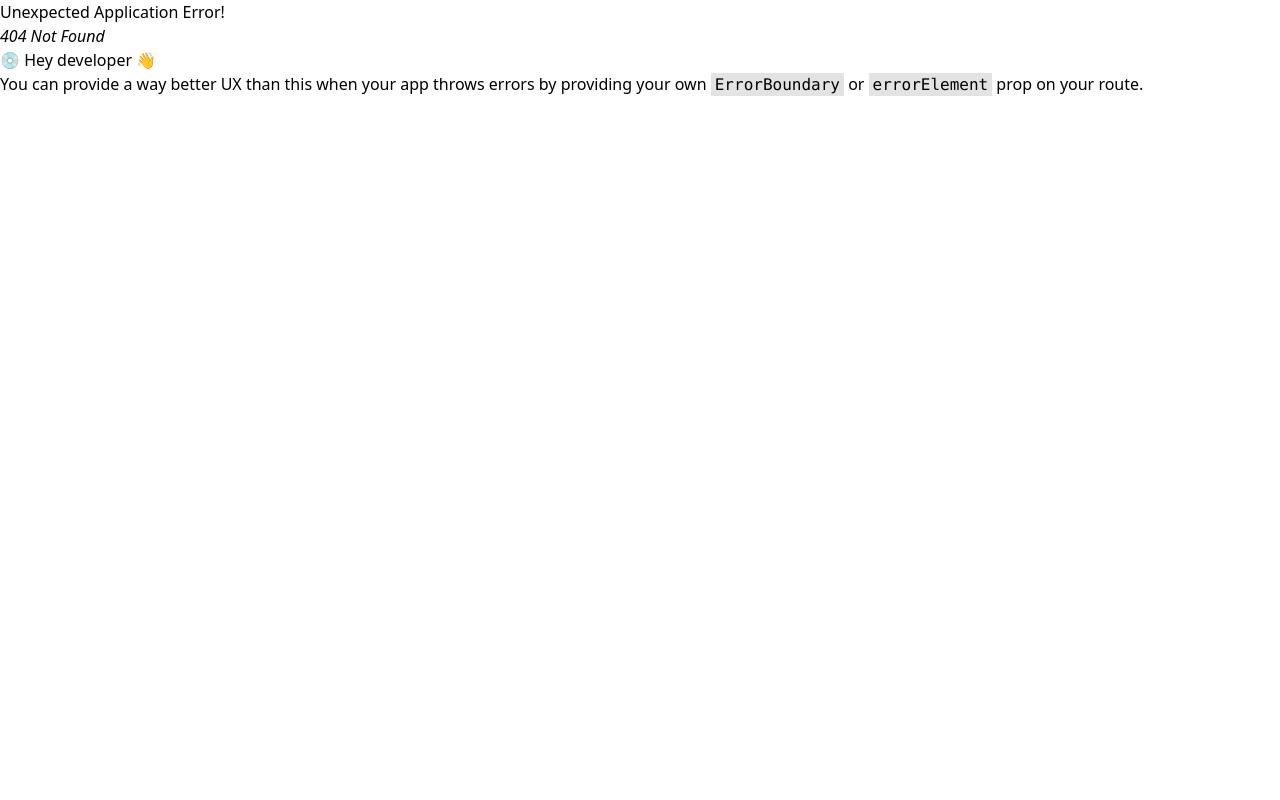
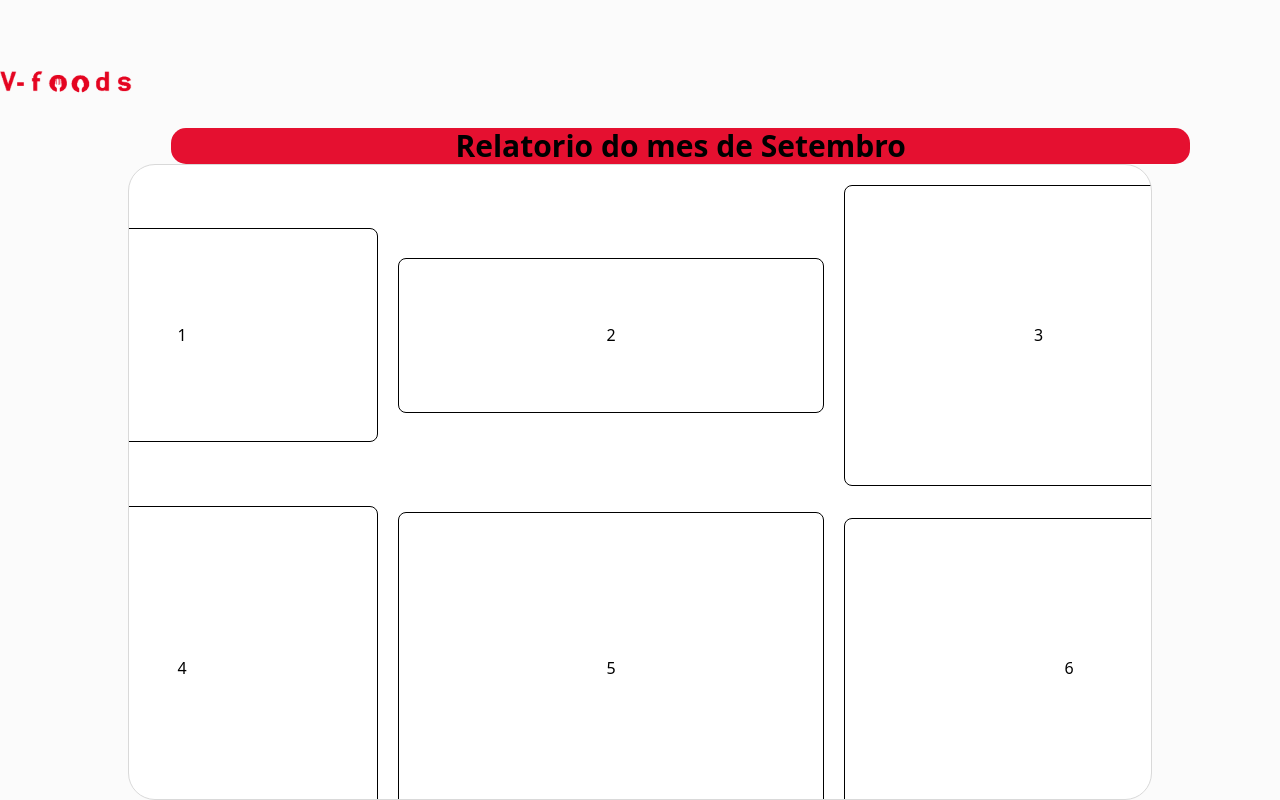
Before and after one commit to celobastos/v-foods-front, a React (Vite) app: page /Relatorio in a window 1280 px wide. Before the commit this address had no page. Built offline with nearby package versions, Linux system fonts and the light colour scheme.

Commit message:
feat: adicionar pagina de relatorio

```diff
--- a/src/App.tsx
+++ b/src/App.tsx
@@ -4,6 +4,7 @@ import { PerfilGestor } from "./pages/Perfil";
 import Colaborador from "./pages/Colaborador";
 import HomePage from './pages/homepage/homepage';
 import Indicadores from './pages/indicadores/indicadores';
+import Relatorio from "./pages/relatorio/relatorio";
 
 const router = createBrowserRouter([
   {
@@ -26,6 +27,11 @@ const router = createBrowserRouter([
     path: "/Indicadores",
     Component: Indicadores,
   },
+  {
+    path: "/Relatorio",
+    Component: Relatorio,
+  },
+
 ]);
 export default function App() {
   return <RouterProvider router={router} fallbackElement={<p>Loading...</p>} />;
--- a/src/components/sideMenu/sideMenu.tsx
+++ b/src/components/sideMenu/sideMenu.tsx
@@ -17,13 +17,13 @@ const SideMenu: React.FC = () => {
                 </div>
                 <ul>
                 <li className="mb-4 hover:bg-hover-blue transition p-2 rounded-md">
-                    <a href="#" className="text-gray-700 flex items-center space-x-6">
+                    <a href="/home" className="text-gray-700 flex items-center space-x-6">
                         <img src={HomeIcon} alt="Home Icon" className="w-6 h-6" />
                         <span>Home</span>
                     </a>
                 </li>
                     <li className="mb-4 hover:bg-hover-blue transition p-2 rounded-md">
-                    <a href="#" className="text-gray-700 flex items-center space-x-6">
+                    <a href="http://127.0.0.1:5173/indicadores" className="text-gray-700 flex items-center space-x-6">
                         <img src={IndicadoresIcon} alt="Home Icon" className="w-6 h-6" />
                         <span>Indicadores</span>
                     </a>
--- /dev/null
+++ b/src/pages/relatorio/relatorio.css
@@ -0,0 +1,109 @@
+.header{
+
+    width: 80%;
+
+    border-radius: 15px;
+    display: flex;
+    background-color: #E51030;
+    align-content: center;
+    justify-content: space-between;
+    margin-top: 75px;
+    text-align: center;
+    justify-content: center;
+    margin-left: 3%;
+    margin-top: 10%;
+    margin-right: 7%;
+
+}
+
+.string-relatorio{
+    color:  #FBFBFB;
+    justify-content: center !important;
+}
+.div-total {
+    display: flex;
+    flex-direction: column;
+    height: 100vh;
+    background-color: #FBFBFB;
+}
+
+.string-relatorio{
+    width: 100%;
+}
+.div-bottom {
+    background-color: #FFFFFF;
+    display: grid;
+    width: 80%;
+    grid-template-columns: repeat(3, 1fr);
+    gap: 20px;
+    padding: 20px;
+    border: 1px solid #D9D9D9;
+    margin: 0 auto;
+    border-radius: 27px;
+    justify-content: center;
+    align-items: center;
+}
+.div-top {
+   padding-bottom: 1%;
+
+}
+.div-item {
+    width: 392px;
+    height: 214px;
+    border: 1px solid black;
+    border-radius: 8px;
+    display: flex;
+    align-items: center;
+    justify-content: center;
+
+}
+.div-item4 {
+    width: 392px;
+    height: 324px;
+    border: 1px solid black;
+    border-radius: 8px;
+    display: flex;
+    align-items: center;
+    justify-content: center;
+
+}
+.div-item5 {
+    width: 426px;
+    height: 312px;
+    border: 1px solid black;
+    border-radius: 8px;
+    display: flex;
+    align-items: center;
+    justify-content: center;
+
+}
+.div-item2 {
+    width: 426px;
+    height: 155px;
+    border: 1px solid black;
+    border-radius: 8px;
+    display: flex;
+    align-items: center;
+    justify-content: center;
+
+}
+.div-item6 {
+    width: 450px;
+    height: 300px;
+    border: 1px solid black;
+    border-radius: 8px;
+    display: flex;
+    align-items: center;
+    justify-content: center;
+
+}
+.div-item3 {
+    width: 389px;
+    height: 301px;
+    border: 1px solid black;
+    border-radius: 8px;
+    display: flex;
+    align-items: center;
+    justify-content: center;
+
+}
--- /dev/null
+++ b/src/pages/relatorio/relatorio.tsx
@@ -0,0 +1,48 @@
+import React from 'react';
+import Logo from '../../assets/Logo.svg';
+import './relatorio.css'
+
+
+const Relatorio: React.FC = () => {
+
+
+    return (
+        <div className="div-total">
+
+          <div className="div-top">
+          <div className="flex items-center">
+          <img src={Logo} alt="logo" />
+                    <div className="header flex flex-col space-y-4" >
+
+
+                            <h1 className="string-relatorio text-3xl text-black font-bold">Relatorio do mes de Setembro</h1>
+
+                    </div>
+
+            </div>
+            <div className="flex items-center" ></div>
+
+          </div>
+
+          <div className="div-bottom">
+                <div className="div-item">1
+                </div>
+                <div className="div-item2">2
+                </div>
+                <div className="div-item3">3
+                </div>
+                <div className="div-item4">4
+                </div>
+                <div className="div-item5">5
+                </div>
+                <div className="div-item6">6
+                </div>
+            </div>
+
+        </div>
+
+    );
+
+};
+
+export default Relatorio;
```
